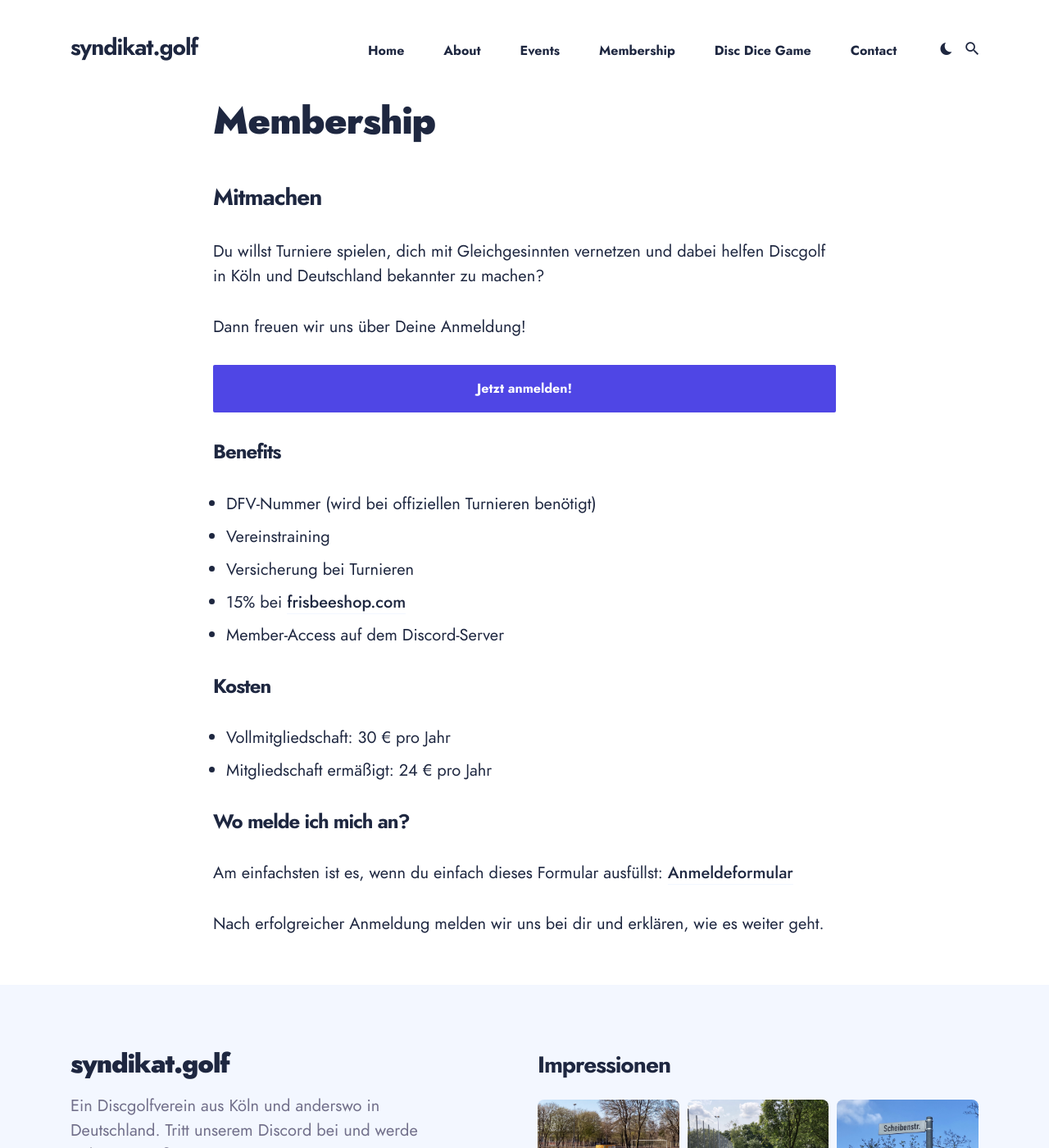
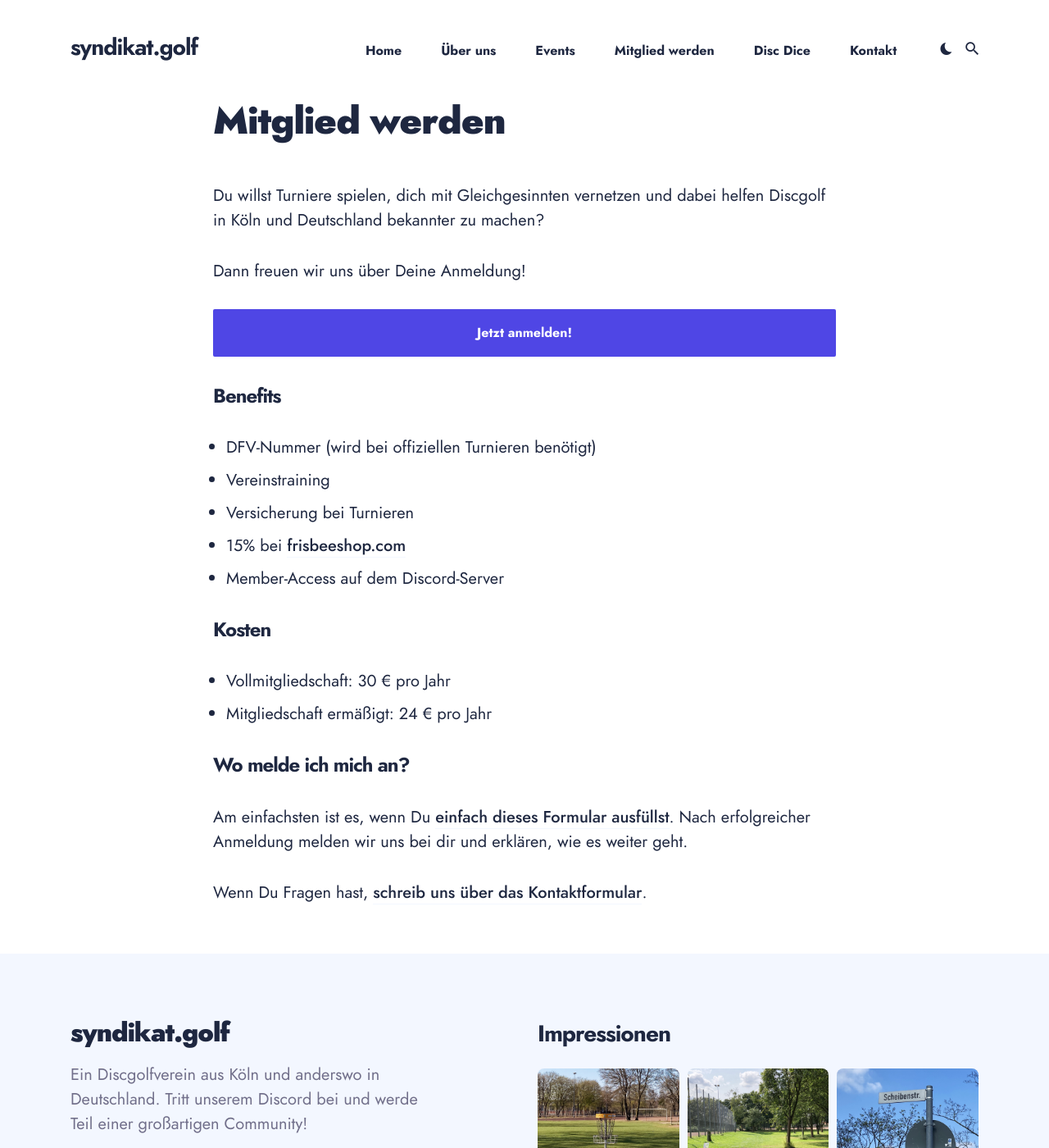
Before and after one commit to maxgreive/syndikat-web, a Jekyll site: the page built from membership.md, in a window 1280 px wide and 1400 px high. Shown: the whole window at 82% size. Built offline with Jekyll 4.4.1, drawn with Linux system fonts in a browser that asks for light colours; some web fonts are replaced.

Commit message:
wording changes

```diff
--- a/_data/menus/main_menu.yml
+++ b/_data/menus/main_menu.yml
@@ -2,13 +2,13 @@ title: Menu
 items:
   - label: Home
     link: /
-  - label: About
+  - label: Über uns
     link: /about/
   - label: Events
     link: /events/
-  - label: Membership
+  - label: Mitglied werden
     link: /membership/
-  - label: Disc Dice Game
+  - label: Disc Dice
     link: /disc-dice/
-  - label: Contact
+  - label: Kontakt
     link: /contact/
--- a/membership.md
+++ b/membership.md
@@ -1,9 +1,7 @@
 ---
-title: Membership
+title: Mitglied werden
 layout: page
 ---
-
-## Mitmachen
 
 Du willst Turniere spielen, dich mit Gleichgesinnten vernetzen und dabei helfen Discgolf in Köln und Deutschland bekannter zu machen?
 
@@ -27,6 +25,6 @@ Dann freuen wir uns über Deine Anmeldung!
 
 ### Wo melde ich mich an?
 
-Am einfachsten ist es, wenn du einfach dieses Formular ausfüllst: [Anmeldeformular](/register/)
+Am einfachsten ist es, wenn Du [einfach dieses Formular ausfüllst](/register/). Nach erfolgreicher Anmeldung melden wir uns bei dir und erklären, wie es weiter geht.
 
-Nach erfolgreicher Anmeldung melden wir uns bei dir und erklären, wie es weiter geht.
+Wenn Du Fragen hast, [schreib uns über das Kontaktformular](/contact/).
```
Also changed, not shown: disc-dice.md (+1 -0 lines).
